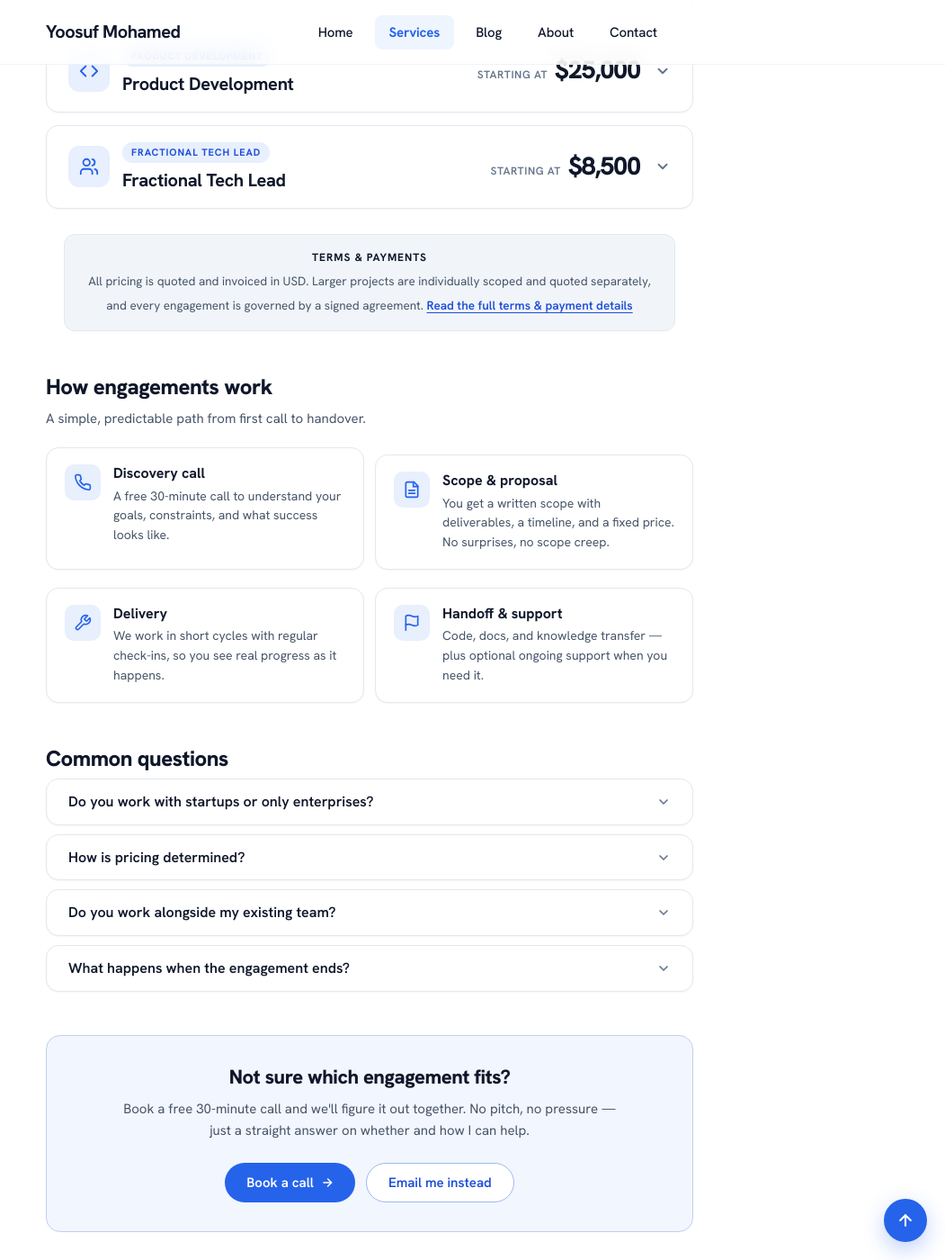
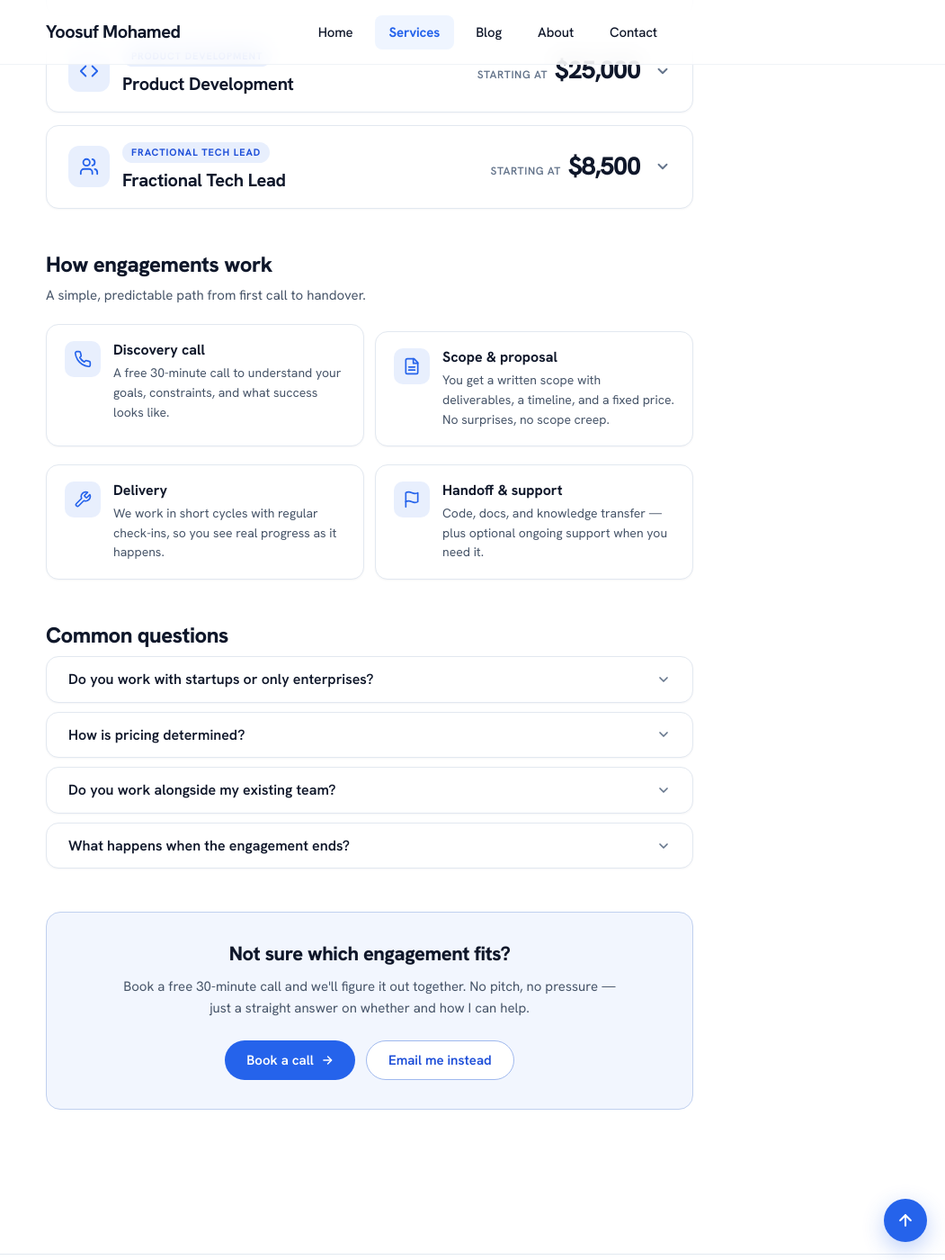
Before and after one commit to yoosuf/yoosuf.github.io, a Jekyll site: the page built from services.md, in a window 1280 px wide and 1400 px high, scrolled down 1033 px. Shown: the whole window at 90% size, without its empty margins (229-1280 px from the left). Built offline with Jekyll 4.4.1, drawn with Linux system fonts in a browser that asks for light colours; some web fonts are replaced.

Commit message:
Fix services page mobile layout and remove Terms & Payments box

```diff
--- a/_includes/critical-css.html
+++ b/_includes/critical-css.html
@@ -105,7 +105,7 @@
   #jekyll-head .jekyll-head-brand { display: grid; grid-template-columns: 1fr auto auto; grid-column-start: 1; align-items: center; }
   #jekyll-head .jekyll-burger { display: block; }
   #jekyll-head .jekyll-head-menu { position: fixed; inset: 0; justify-content: center; visibility: hidden; opacity: 0; margin: 0; }
-  #jekyll-head .nav { gap: 16px; align-items: center; line-height: 1.4; }
+  #jekyll-head .nav { gap: 16px; align-items: center; line-height: 1.4; flex-direction: column; }
   #jekyll-head .nav a { font-size: 2.4rem; font-weight: 600; padding: 12px 16px; }
   .jekyll-head-open #jekyll-head { position: fixed; inset: 0; z-index: 3999999; height: 100%; overflow-y: scroll; -webkit-overflow-scrolling: touch; background: #fff; }
   .jekyll-head-open #jekyll-head .jekyll-head-menu { position: static; visibility: visible; opacity: 1; }
--- a/_includes/engagement-pricing.html
+++ b/_includes/engagement-pricing.html
@@ -132,16 +132,6 @@
       </details>
       {% endfor %}
     </div>
-
-    <p class="ep-note">
-      <strong>Terms &amp; Payments</strong>
-      All pricing is quoted and invoiced in USD. Larger projects are
-      individually scoped and quoted separately, and every engagement is
-      governed by a signed agreement.
-      <a href="/terms-payments/" class="ep-note-link">
-        Read the full terms &amp; payment details
-      </a>
-    </p>
 
     <section class="ep-process" aria-labelledby="ep-process-heading">
       <h3 class="ep-section-title" id="ep-process-heading">
--- a/_sass/_header.scss
+++ b/_sass/_header.scss
@@ -176,6 +176,7 @@
 			gap: 16px;
 			align-items: center;
 			line-height: 1.4;
+			flex-direction: column;
 			a {
 				font-size: 2.4rem;
 				font-weight: 600;
--- a/_sass/_services.scss
+++ b/_sass/_services.scss
@@ -270,39 +270,6 @@
 	}
 }
 
-/* ===== Pricing note ===== */
-
-.ep-note {
-	margin: 28px auto 0;
-	max-width: 680px;
-	padding: 16px 24px;
-	text-align: center;
-	font-size: 1.35rem;
-	line-height: 1.6;
-	color: var(--color-midgrey);
-	background: var(--color-lightgrey);
-	border: 1px solid var(--color-border);
-	border-radius: 12px;
-
-	strong {
-		display: block;
-		margin-bottom: 6px;
-		font-size: 1.2rem;
-		font-weight: 700;
-		letter-spacing: 0.08em;
-		text-transform: uppercase;
-		color: var(--color-darkgrey);
-	}
-
-	.ep-note-link {
-		display: inline-block;
-		margin-top: 6px;
-		font-weight: 600;
-		text-decoration: underline;
-		text-underline-offset: 3px;
-	}
-}
-
 /* ===== How engagements work ===== */
 
 .ep-process {
@@ -480,17 +447,8 @@
 	.ep-price-unit,
 	.ep-chevron,
 	.ep-duration,
-	.ep-includes-label,
-	.ep-note {
+	.ep-includes-label {
 		color: rgba(255, 255, 255, 0.55);
-	}
-	.ep-note {
-		background: rgba(255, 255, 255, 0.05);
-		border-color: rgba(255, 255, 255, 0.1);
-
-		strong {
-			color: #f8fafc;
-		}
 	}
 	.ep-item {
 		background: color-mix(in srgb, #fff 4%, var(--color-darkmode));
@@ -591,6 +549,7 @@
 	.ep-summary-main {
 		flex: 1 1 auto;
 		gap: 12px;
+		max-width: calc(100% - 30px);
 	}
 	.ep-icon {
 		width: 40px;
@@ -605,14 +564,17 @@
 		padding: 2px 9px;
 	}
 	.ep-summary-price {
-		order: 2;
+		order: 3;
 		flex-basis: 100%;
 		justify-content: flex-start;
 		padding-left: 52px;
 		margin-left: 0;
 	}
 	.ep-chevron {
-		order: 3;
+		order: 2;
+	}
+	.faq-question {
+		max-width: calc(100% - 28px);
 	}
 	.ep-price-value {
 		font-size: 2.4rem;
```
